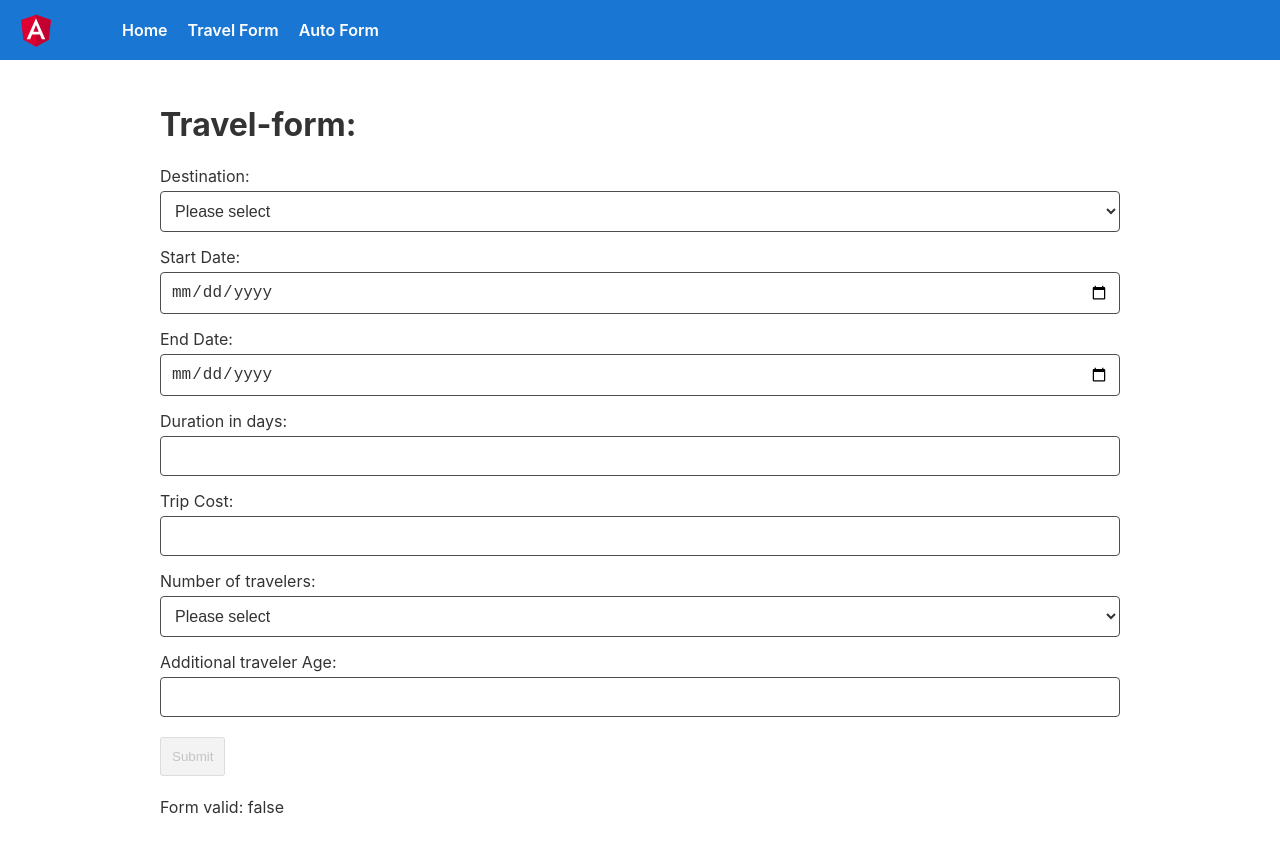
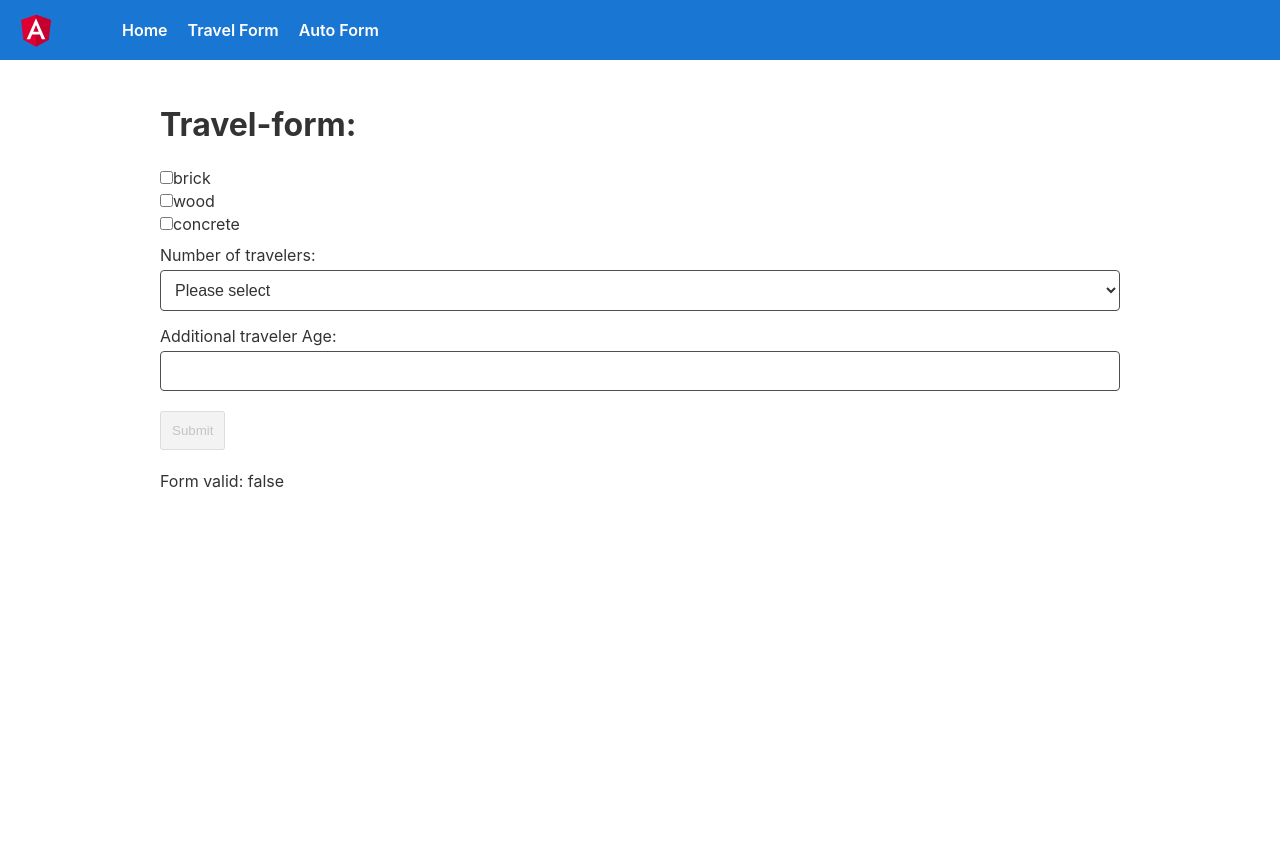
Before and after one commit to Srcky/forms, an Angular app: page /travel in a window 1280 px wide. Shown: the top 852 px of the page. After the commit the page ends 800 px from the top, so only its background shows below. Built offline with nearby package versions, Linux system fonts and the light colour scheme.

Commit message:
first checkbox

```diff
--- a/src/app/app.component.ts
+++ b/src/app/app.component.ts
@@ -4,7 +4,7 @@ import { Component, ViewEncapsulation } from '@angular/core';
   selector: 'app-root',
   templateUrl: './app.component.html',
   styleUrls: ['./app.component.scss'],
-  encapsulation: ViewEncapsulation.Native
+  encapsulation: ViewEncapsulation.Emulated,
 })
 export class AppComponent {
   title = 'forms-playground';
--- a/src/app/travel-form/travel-form.component.html
+++ b/src/app/travel-form/travel-form.component.html
@@ -3,7 +3,7 @@
 </h1>
 
 <form class="formGroup" [formGroup]="defaultForm">
-  <div class="control-wrapper">
+  <!-- <div class="control-wrapper">
     <label>Destination:</label>
     <select formControlName="destination" required>
       <option selected value="">Please select</option>
@@ -13,22 +13,33 @@
         >{{ destination }}</option
       >
     </select>
-  </div>
-  <div class="control-wrapper">
+  </div> -->
+  <!-- <div class="control-wrapper">
     <label>Start Date:</label>
     <input type="date" formControlName="startDate" required />
   </div>
   <div class="control-wrapper">
     <label>End Date:</label>
     <input type="date" formControlName="endDate" required />
-  </div>
-  <div class="control-wrapper">
+  </div> -->
+  <!-- <div class="control-wrapper">
     <label>Duration in days:</label>
     <input type="number" formControlName="durationInDays" required />
-  </div>
-  <div class="control-wrapper">
+  </div> -->
+  <!-- <div class="control-wrapper">
     <label>Trip Cost:</label>
     <input type="number" formControlName="tripCost" required />
+  </div> -->
+  <div class="control-wrapper">
+    <div *ngFor="let material of materialArr.controls; let i = index">
+      <input
+        type="checkbox"
+        [formControl]="material"
+        id="{{ materials[i] }}"
+        (change)="getSelectedMaterial()"
+      />
+      <label for="{{ materials[i] }}">{{ materials[i] }}</label>
+    </div>
   </div>
   <div class="control-wrapper">
     <label>Number of travelers:</label>
--- a/src/app/travel-form/travel-form.component.ts
+++ b/src/app/travel-form/travel-form.component.ts
@@ -5,13 +5,10 @@ import { CustomFormValidators } from '../util/validators/custom-form-validators'
 @Component({
   selector: 'app-travel-form',
   templateUrl: './travel-form.component.html',
-  styleUrls: ['./travel-form.component.scss']
+  styleUrls: ['./travel-form.component.scss'],
 })
 export class TravelFormComponent implements OnInit {
-
-  constructor(
-    private fb: FormBuilder
-  ) { }
+  constructor(private fb: FormBuilder) {}
 
   defaultForm: FormGroup;
 
@@ -19,34 +16,66 @@ export class TravelFormComponent implements OnInit {
     'Europe',
     'Australia and New Zealand',
     'Worldwide(excluding USA, Canada and the Caribbean)',
-    'Worldwide(including USA, Canada and the Caribbean)'
+    'Worldwide(including USA, Canada and the Caribbean)',
   ];
+  materials: Array<string> = ['brick', 'wood', 'concrete'];
+  selectedMaterials: Array<string>;
   noOfTravelers = 10;
-  travelers = Array(this.noOfTravelers).fill(null).map((k, i) => (i + 1));
-  // travelers = ['1', '2', '3', '4', '5', '6', '7', '8', '9', '10'];
+  travelers = Array(this.noOfTravelers)
+    .fill(null)
+    .map((k, i) => i + 1);
 
   ngOnInit() {
     this.defaultForm = this.fb.group({
-      destination: ['', [Validators.required]],
-      startDate: ['', [Validators.required, CustomFormValidators.compareToCurrentDate('shouldBeGreater')]],
-      endDate: ['', [Validators.required, CustomFormValidators.compareToCurrentDate('shouldBeGreater')]],
-      durationInDays: ['', [Validators.required]],
-      tripCost: ['', [Validators.required, Validators.min(0), Validators.max(1000000), Validators.pattern('^[0-9]*$')]],
-      numberOfTravelers: ['', [Validators.required, Validators.pattern('^[0-9]*$')]],
-      otherTravelers: this.fb.array([
-        this.makeNew()
-      ])
+      constructionMaterial: this.makeMaterial(),
+      numberOfTravelers: [
+        '',
+        [Validators.required, Validators.pattern('^[0-9]*$')],
+      ],
+      otherTravelers: this.fb.array([this.makeNew()]),
+      selMat: this.fb.array([this.makeMaterial()]),
     });
   }
 
   onSubmit() {
-    // console.log(this.defaultForm);
+    // const selMat = this.selectedMaterials;
+    // console.log({ ...this.defaultForm.value, selMat });
+    console.log(this.defaultForm);
   }
+
+  makeMaterial() {
+    const arr = this.materials.map((_) => {
+      return this.fb.control(false);
+    });
+    return this.fb.array(arr);
+  }
+
+  getSelectedMaterial() {
+    this.selectedMaterials = [];
+    this.materialArr.controls.forEach((ctrl, i) => {
+      if (ctrl.value) {
+        this.selectedMaterials.push(this.materials[i]);
+      }
+    });
+  }
+
   makeNew(): FormGroup {
     return this.fb.group({
-      ageOfTraveler: ['', [Validators.required, Validators.min(1), Validators.max(150), Validators.pattern('^[0-9]*$')]]
+      ageOfTraveler: [
+        '',
+        [
+          Validators.required,
+          Validators.min(1),
+          Validators.max(150),
+          Validators.pattern('^[0-9]*$'),
+        ],
+      ],
     });
   }
+  get materialArr() {
+    return this.defaultForm.get('constructionMaterial') as FormArray;
+  }
+
   get formArr() {
     return this.defaultForm.get('otherTravelers') as FormArray;
   }
@@ -61,5 +90,4 @@ export class TravelFormComponent implements OnInit {
       }
     }
   }
-
 }
```
Also changed, not shown: package.json (+18 -18 lines), 2 other files (tests, documents, lock files or other folders).
